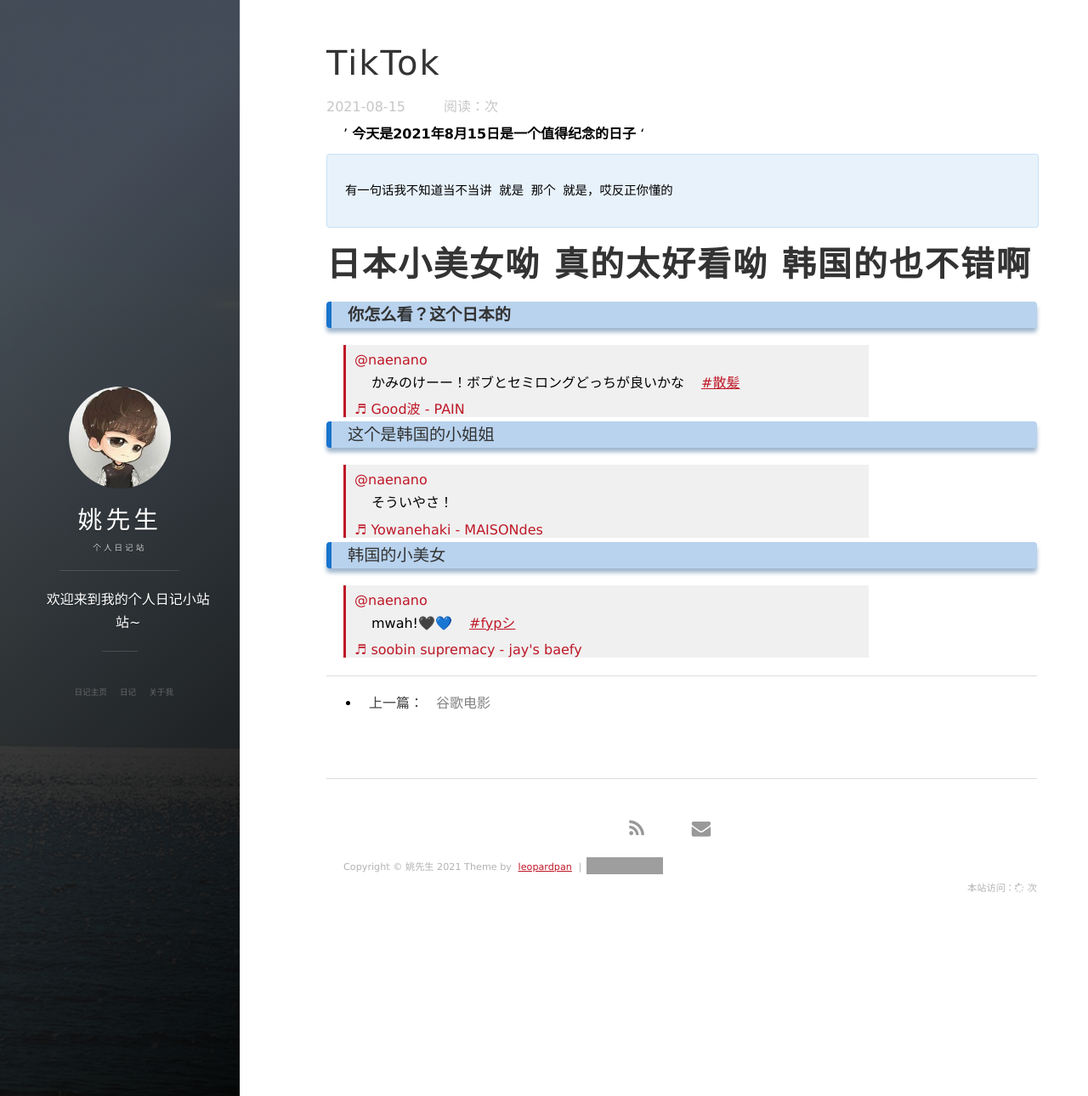
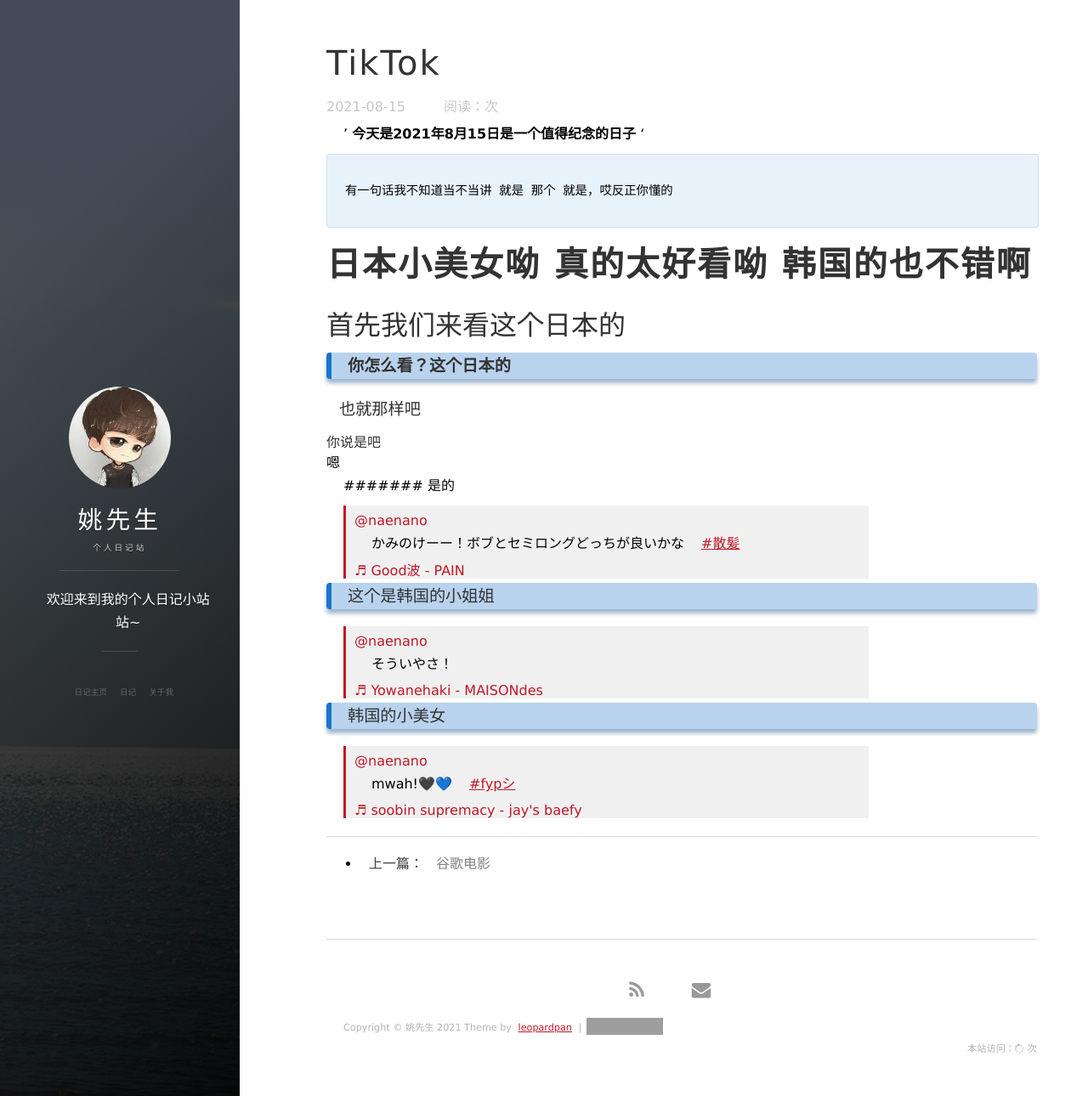
Before and after one commit to Killer-Yao/blog.github.io, a Jekyll site: the page built from _posts/2021-08-15-TikTok.md, in a window 1280 px wide and 1290 px high. Shown: the whole window at 85% size. Built offline with Jekyll 4.4.1, drawn with Linux system fonts in a browser that asks for light colours; nearby versions of some CDN libraries; a script that is not in the unit is left out; comment, search, counter and statistics services are not loaded; grey boxes are pictures that could not be loaded.

Commit message:
Update 2021-08-15-TikTok.md

````diff
--- a/_posts/2021-08-15-TikTok.md
+++ b/_posts/2021-08-15-TikTok.md
@@ -14,8 +14,18 @@ tags:  Jpan美女
 ```
 
 # **日本小美女呦 真的太好看呦  韩国的也不错啊**
+
+## 首先我们来看这个日本的
+
 ### **你怎么看？这个日本的**
 
+#### 也就那样吧
+
+##### 你说是吧
+
+######  嗯
+
+####### 是的
  <blockquote class="tiktok-embed" cite="https://www.tiktok.com/@naenano/video/6994373265552657665" data-video-id="6994373265552657665" style="max-width: 605px;min-width: 325px;" > <section> <a target="_blank" title="@naenano" href="https://www.tiktok.com/@naenano">@naenano</a> <p>かみのけーー！ボブとセミロングどっちが良いかな　<a title="散髪" target="_blank" href="https://www.tiktok.com/tag/%E6%95%A3%E9%AB%AA">#散髪</a></p> <a target="_blank" title="♬ Good波 - PAIN" href="https://www.tiktok.com/music/Good波-6988810468240542465">♬ Good波 - PAIN</a> </section> </blockquote> <script async src="https://www.tiktok.com/embed.js"></script>
 
 ### 这个是韩国的小姐姐
````
